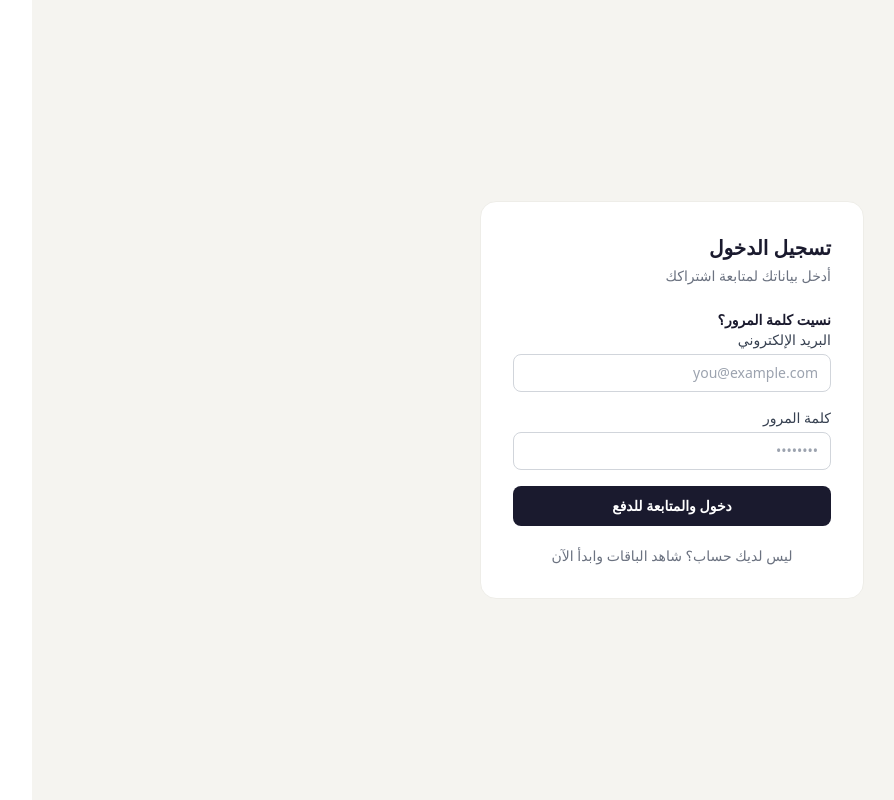
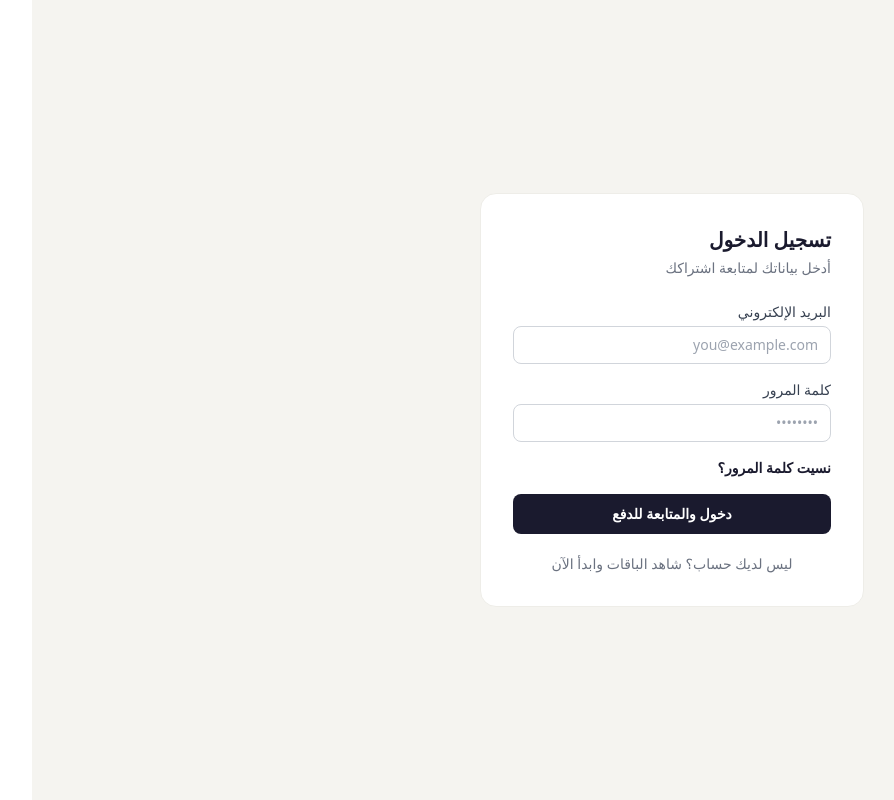
Before and after one commit to alaaalhrebi/inteleye, a Next.js app: page /login in a window 1280 px wide. Shown: the whole page, without its empty margins (42-936 px from the left). Built offline with nearby package versions, Linux system fonts and the light colour scheme; no server answers.

Commit message:
Update page.tsx

```diff
--- a/src/app/login/page.tsx
+++ b/src/app/login/page.tsx
@@ -61,12 +61,7 @@ function LoginForm() {
       <div className="w-full max-w-sm bg-white rounded-2xl border border-[#eeede8] p-8">
         <h1 className="text-xl font-bold text-[#1a1a2e] mb-1">تسجيل الدخول</h1>
         <p className="text-sm text-gray-500 mb-6">أدخل بياناتك لمتابعة اشتراكك</p>
-        <a
-        href="/reset-password"
-        className="block text-right text-sm text-[#1a1a2e] font-semibold hover:underline"
-        >
-          نسيت كلمة المرور؟
-        </a>
+
         <form onSubmit={handleSubmit} className="space-y-4">
           <div>
             <label className="block text-sm text-gray-700 mb-1">البريد الإلكتروني</label>
@@ -92,7 +87,12 @@ function LoginForm() {
               placeholder="••••••••"
             />
           </div>
-
+        <a
+        href="/reset-password"
+        className="block text-right text-sm text-[#1a1a2e] font-semibold hover:underline"
+        >
+          نسيت كلمة المرور؟
+        </a>
           {error && (
             <p className="text-sm text-red-600 bg-red-50 rounded-lg px-3 py-2">
               {error}
```
